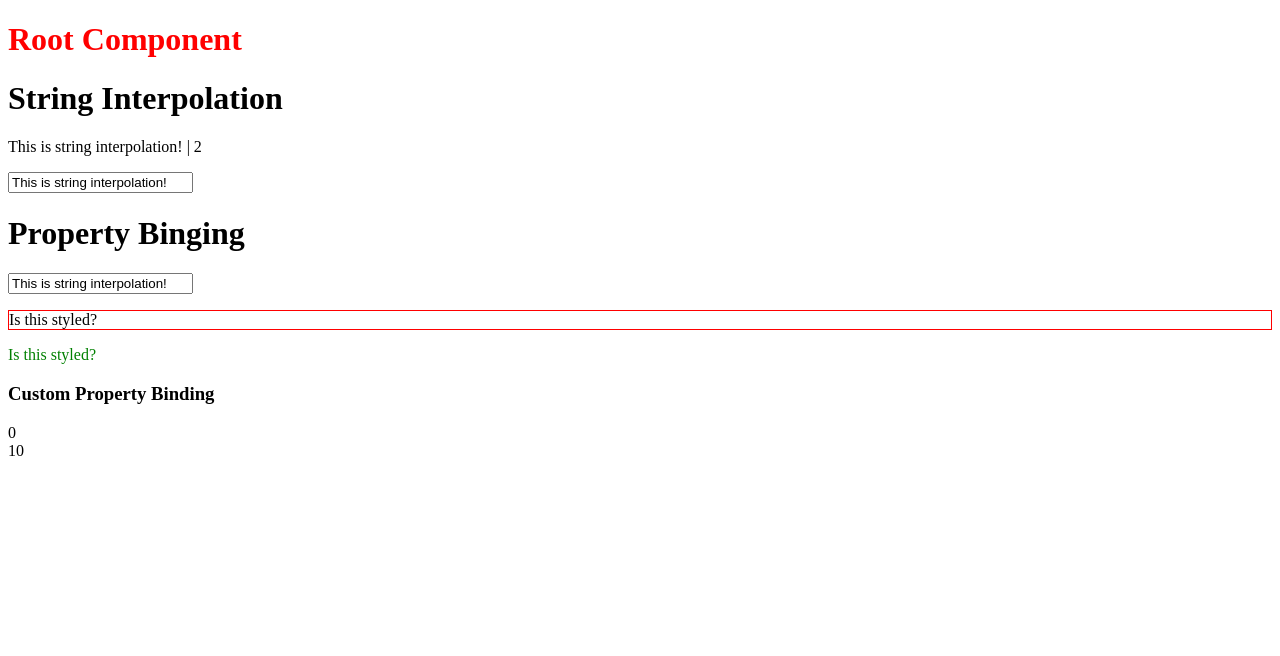
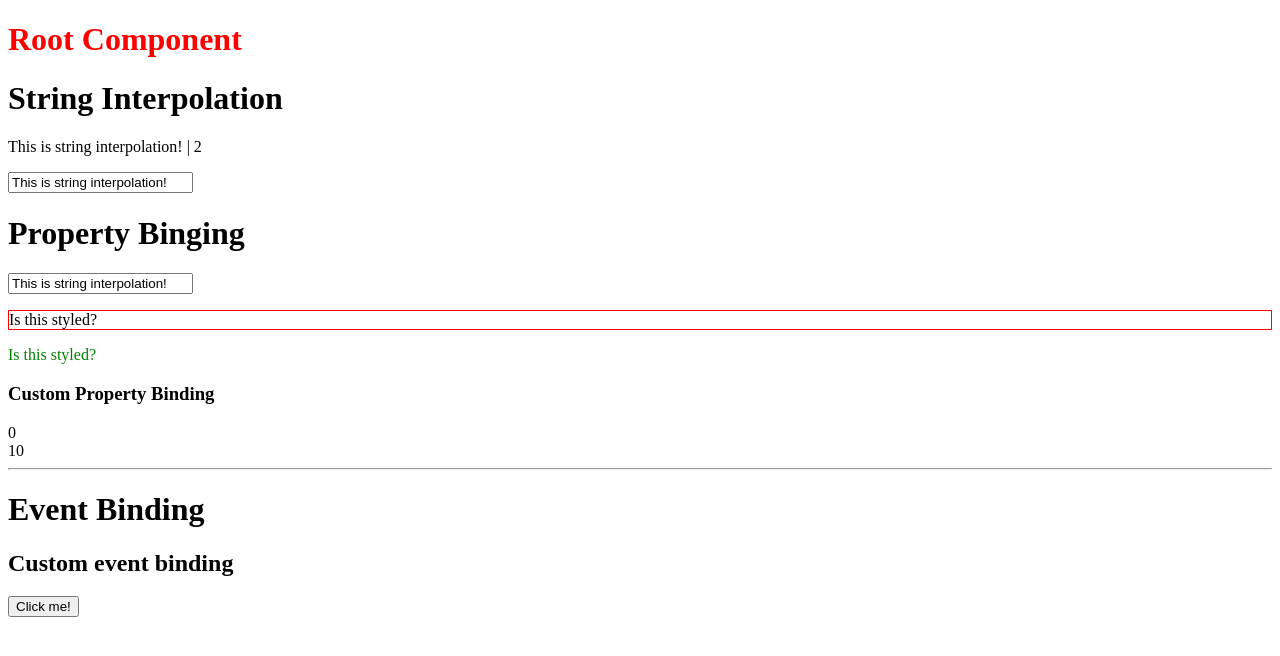
Before and after one commit to wchopite/firstapp-angular2, an Angular app: page / in a window 1280 px wide. Shown: the top 656 px of the page. Built offline with nearby package versions, Linux system fonts and the light colour scheme.

Commit message:
Event and Custom Event Binding

```diff
--- a/src/app/app.module.ts
+++ b/src/app/app.module.ts
@@ -6,12 +6,14 @@ import { HttpModule } from '@angular/http';
 import { AppComponent } from './app.component';
 import { DatabindingComponent } from './databinding/databinding.component';
 import { PropertyBindingComponent } from './databinding/property-binding.component';
+import { EventBindingComponent } from './databinding/event-binding.component';
 
 @NgModule({
   declarations: [
     AppComponent,
     DatabindingComponent,
-    PropertyBindingComponent
+    PropertyBindingComponent,
+    EventBindingComponent
   ],
   imports: [
     BrowserModule,
--- a/src/app/databinding/databinding.component.html
+++ b/src/app/databinding/databinding.component.html
@@ -11,3 +11,7 @@
 <fa-property-binding></fa-property-binding>
 <br/>
 <fa-property-binding [result]="10"></fa-property-binding>
+<hr/>
+<h1>Event Binding</h1>
+<h2>Custom event binding</h2>
+<fa-event-binding (clicked)="onClicked($event)"></fa-event-binding>
--- a/src/app/databinding/databinding.component.ts
+++ b/src/app/databinding/databinding.component.ts
@@ -14,6 +14,10 @@ export class DatabindingComponent implements OnInit {
     return true;
   }
 
+  onClicked(value: string) {
+    alert(value);
+  }
+
   constructor() { }
 
   ngOnInit() {
--- /dev/null
+++ b/src/app/databinding/event-binding.component.ts
@@ -0,0 +1,18 @@
+import { Component, EventEmitter, Output } from '@angular/core';
+
+@Component({
+  selector: 'fa-event-binding',
+  template: `
+    <button (click)="onClicked()">Click me!</button>
+  `,
+  styles: []
+})
+export class EventBindingComponent {
+
+  @Output() clicked = new EventEmitter<string>();
+
+  onClicked() {
+    console.log("custom clicked event emitted");
+    this.clicked.emit('It works!');
+  }
+}
```
